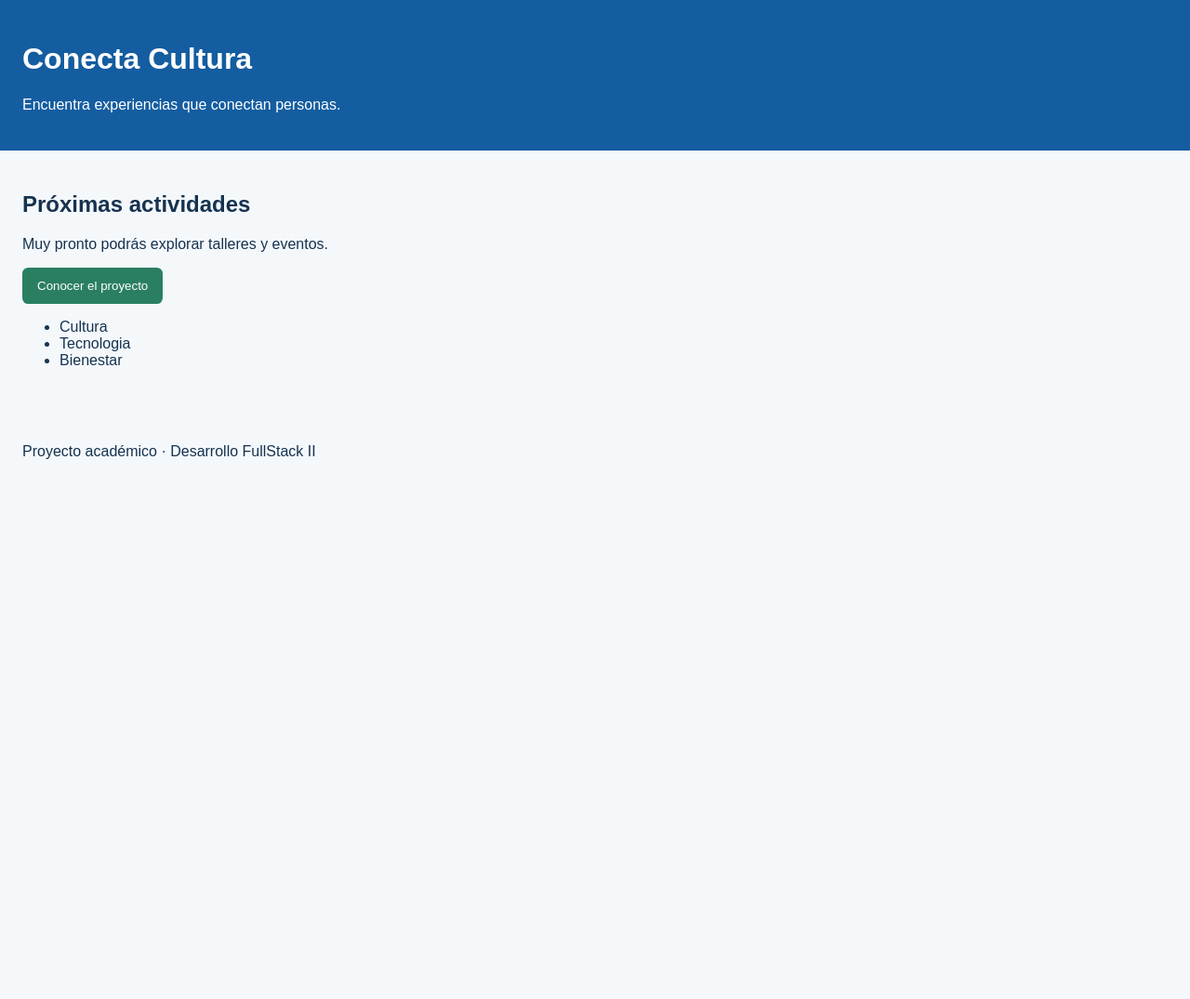
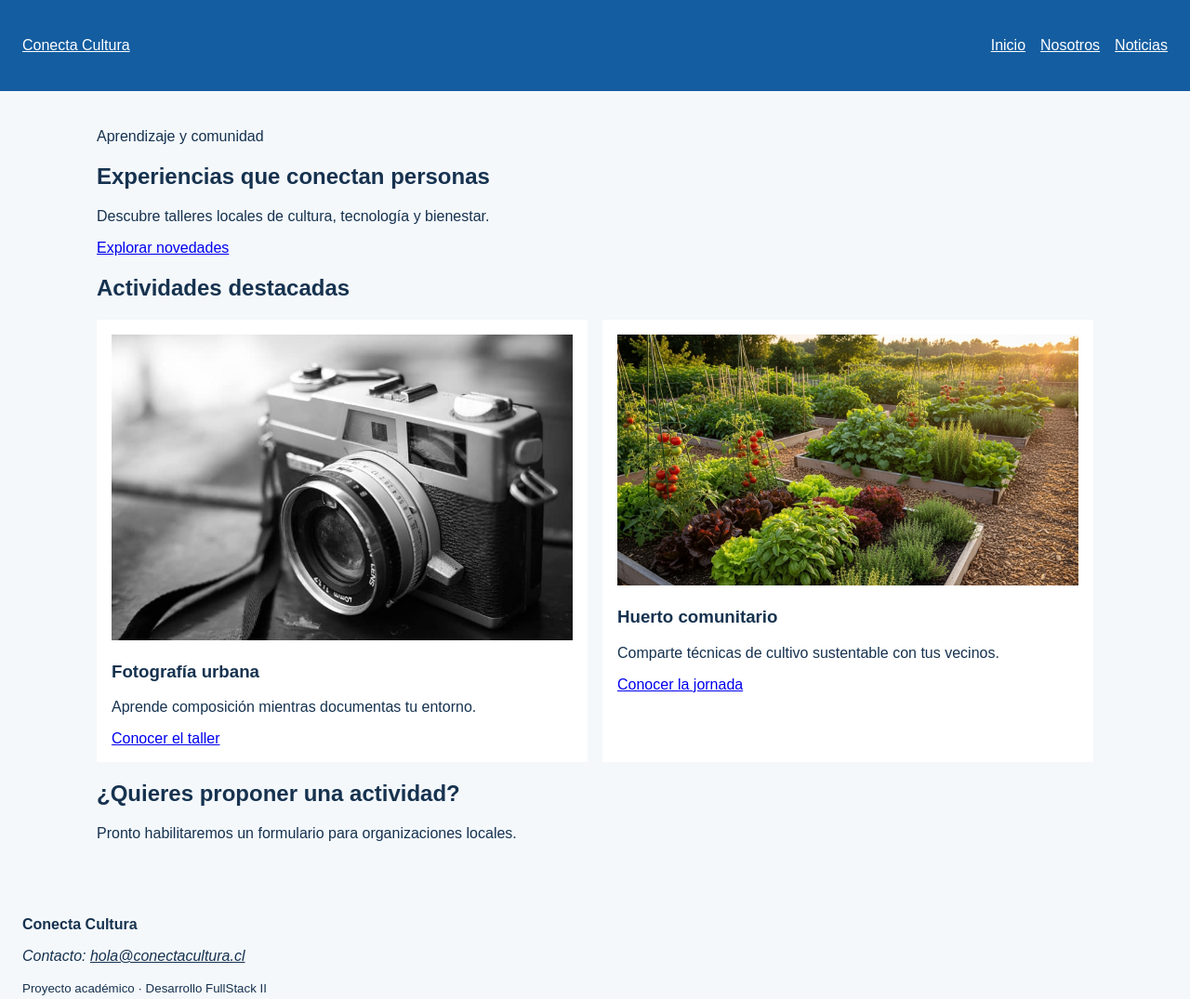
Before and after one commit to Tteto/conecta-cultura, a plain HTML site: page index.html in a window 1280 px wide. Shown: the whole page at 93% size. Before the commit the page ends 800 px from the top, so only its background shows below. Drawn offline with Linux system fonts and the light colour scheme.

Commit message:
cambios clase3

```diff
--- a/assets/css/estilos.css
+++ b/assets/css/estilos.css
@@ -28,3 +28,55 @@ button {
   border-radius: 0.4rem;
   cursor: pointer;
 }
+
+.cabecera-sitio,
+.menu,
+.grilla-tarjetas {
+  display: flex;
+  gap: 1rem;
+}
+
+.cabecera-sitio {
+  align-items: center;
+  justify-content: space-between;
+}
+
+.menu {
+  padding: 0;
+  list-style: none;
+}
+
+.marca,
+.menu a,
+.pie-sitio a {
+  color: inherit;
+}
+
+main {
+  max-width: 70rem;
+  margin-inline: auto;
+}
+
+.grilla-tarjetas {
+  flex-wrap: wrap;
+}
+
+.tarjeta {
+  flex: 1 1 18rem;
+  padding: 1rem;
+  background: #ffffff;
+}
+
+img {
+  max-width: 100%;
+  height: auto;
+}
+
+.salto-contenido {
+  position: absolute;
+  left: -10000px;
+}
+
+.salto-contenido:focus {
+  position: static;
+}
--- a/assets/js/app.js
+++ b/assets/js/app.js
@@ -1,5 +1,7 @@
 const botonBienvenida = document.querySelector("#boton-bienvenida");
 
-botonBienvenida.addEventListener("click", () => {
-  alert("Apretaste el Boton!.");
-});
+if (botonBienvenida) {
+  botonBienvenida.addEventListener("click", () => {
+    alert("Conecta Cultura se construye paso a paso.");
+  });
+}
--- a/index.html
+++ b/index.html
@@ -3,33 +3,62 @@
 <head>
   <meta charset="UTF-8">
   <meta name="viewport" content="width=device-width, initial-scale=1.0">
-  <meta name="description" content="Actividades y talleres de Conecta Cultura">
-  <title>Conecta Cultura | Inicio</title>
+  <meta name="description" content="Talleres y actividades de Conecta Cultura">
+  <title>Inicio | Conecta Cultura</title>
   <link rel="stylesheet" href="assets/css/estilos.css">
 </head>
 <body>
-  <header>
-    <h1>Conecta Cultura</h1>
-    <p>Encuentra experiencias que conectan personas.</p>
+  <a class="salto-contenido" href="#contenido-principal">Ir al contenido</a>
+  <header class="cabecera-sitio">
+    <a class="marca" href="index.html">Conecta Cultura</a>
+    <nav aria-label="Navegación principal">
+      <ul class="menu">
+        <li><a href="index.html" aria-current="page">Inicio</a></li>
+        <li><a href="nosotros.html">Nosotros</a></li>
+        <li><a href="noticias.html">Noticias</a></li>
+      </ul>
+    </nav>
   </header>
 
-  <main>
-    <section>
-      <h2>Próximas actividades</h2>
-      <p>Muy pronto podrás explorar talleres y eventos.</p>
-      <button id="boton-bienvenida" type="button">Conocer el proyecto</button>
-      <ul>
-        <li>Cultura</li>
-        <li>Tecnologia</li>
-        <li>Bienestar</li>
-      </ul>
+  <main id="contenido-principal">
+    <section class="presentacion">
+      <p class="etiqueta">Aprendizaje y comunidad</p>
+      <h1>Experiencias que conectan personas</h1>
+      <p>Descubre talleres locales de cultura, tecnología y bienestar.</p>
+      <a class="boton" href="noticias.html">Explorar novedades</a>
     </section>
+
+    <section aria-labelledby="titulo-actividades">
+      <h2 id="titulo-actividades">Actividades destacadas</h2>
+      <div class="grilla-tarjetas">
+        <article class="tarjeta">
+          <img src="assets/img/fotografia.jpg"
+               alt="Participantes fotografiando edificios del barrio">
+          <h3>Fotografía urbana</h3>
+          <p>Aprende composición mientras documentas tu entorno.</p>
+          <a href="noticia-detalle-1.html">Conocer el taller</a>
+        </article>
+        <article class="tarjeta">
+          <img src="assets/img/huerto.jpg"
+               alt="Manos plantando una hierba en un huerto comunitario">
+          <h3>Huerto comunitario</h3>
+          <p>Comparte técnicas de cultivo sustentable con tus vecinos.</p>
+          <a href="noticia-detalle-2.html">Conocer la jornada</a>
+        </article>
+      </div>
+    </section>
+
+    <aside class="aviso" aria-labelledby="titulo-aviso">
+      <h2 id="titulo-aviso">¿Quieres proponer una actividad?</h2>
+      <p>Pronto habilitaremos un formulario para organizaciones locales.</p>
+    </aside>
   </main>
 
-  <footer>
-    <p>Proyecto académico · Desarrollo FullStack II</p>
+  <footer class="pie-sitio">
+    <p><strong>Conecta Cultura</strong></p>
+    <address>Contacto: <a href="mailto:hola@conectacultura.cl">hola@conectacultura.cl</a></address>
+    <p><small>Proyecto académico · Desarrollo FullStack II</small></p>
   </footer>
-
   <script src="assets/js/app.js"></script>
 </body>
 </html>
```
Also changed, not shown: nosotros.html (added, +54 -0 lines), noticia-detalle-1.html (added, +57 -0 lines), noticias.html (added, +59 -0 lines), assets/img/fotografia.jpg (added), assets/img/huerto.jpg (added), assets/img/programacion.jpg (added), noticia-detalle-2.html (added), 1 other file.
